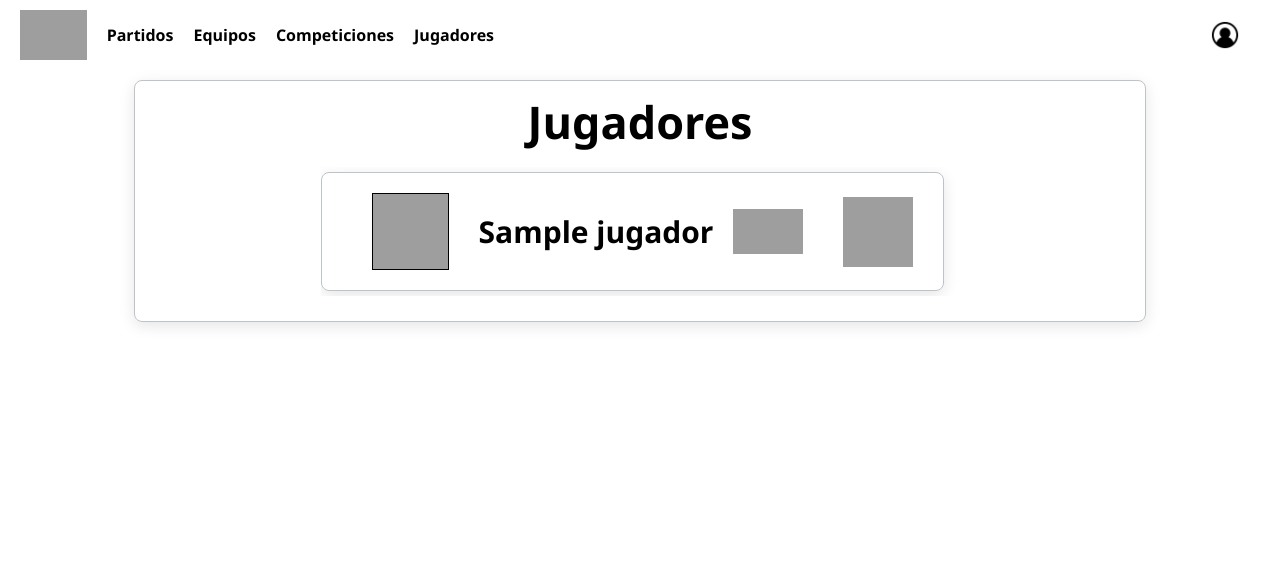
After one commit to nachodorado98/Flask-Futbol-Azure, a Python web app: template web/src/templates/jugadores.html in a window 1280 px wide. The commit adds this page. Shown: the top 562 px of the page. Run offline with Jinja, Linux system fonts and the light colour scheme; the template is opened without the code that fills it: most values are stand-ins (such as "Sample title", 1, 10 or a date in 2020); grey boxes are pictures that could not be loaded.

Commit message:
Creacion de pagina jugadores. Diseño de la informacion de los jugadores

```diff
--- a/web/src/static/css/partidos.css
+++ b/web/src/static/css/partidos.css
@@ -1169,3 +1169,108 @@ footer {
     height: 130px;
     cursor: pointer;
 }
+
+/*----------------------------------------------------------JUGADORES-------------------------------------------------------*/
+
+.tarjeta-jugadores-totales {
+    width: 100%;
+    max-width: 1000px;
+    flex-direction: column;
+    display: flex;
+    align-items: center;
+    margin: 5px auto;
+    padding: 5px;
+    border: 1px solid #bdc3c7;
+    border-radius: 8px;
+    box-shadow: 0 4px 15px rgba(0, 0, 0, 0.1);
+    margin-top: 0px;
+    cursor: default;
+    background-color: var(--color-primario);
+    color: var(--color-secundario)
+}
+
+.tarjeta-jugadores-totales .titulo-pagina-jugadores {
+    font-size: 45px;
+    margin: 5px;
+    color: var(--color-secundario);
+    margin-bottom: 15px;
+}
+
+.tarjetas-jugadores-totales {
+    max-height: calc(84vh - 100px);
+    overflow-y: auto;
+    padding: 0px;
+    padding-right: 15px;
+    margin-bottom: 20px;
+}
+
+.tarjetas-jugadores-totales::-webkit-scrollbar {
+    width: 10px;
+}
+
+.tarjetas-jugadores-totales::-webkit-scrollbar-thumb {
+    background-color: var(--color-secundario);
+    border-radius: 5px;
+}
+
+.tarjetas-jugadores-totales-wrapper {
+    display: flex;
+    flex-direction: column;
+    align-items: center;
+}
+
+.tarjeta-jugador-total {
+    width: 100%;
+    max-width: 800px;
+    margin: 5px auto;
+    padding: 10px;
+    border: 1px solid #bdc3c7;
+    border-radius: 8px;
+    box-shadow: 0 4px 15px rgba(0, 0, 0, 0.1);
+    transition: transform 0.3s ease-in-out, box-shadow 0.3s ease-in-out;
+    cursor: pointer;
+    background-color: var(--color-primario);
+    color: var(--color-secundario);
+    box-sizing: border-box;
+}
+
+.info-jugador-total {
+    display: flex;
+    align-items: center;
+    justify-content: center;
+}
+
+.info-jugador-total h4 {
+    font-size: 30px;
+    color: #fff;
+    margin: 0px;
+    color: var(--color-secundario)
+}
+
+.info-jugador-total .jugador-jugador-total {
+    margin-right: 30px;
+    margin-left: 40px;
+    margin-bottom: 10px;
+    margin-top: 10px;
+    width: 75px;
+    height: 75px;
+    border: 1px solid black;
+}
+
+.info-jugador-total .pais-jugador-total {
+    margin-right: 20px;
+    margin-left: 20px;
+    margin-bottom: 10px;
+    margin-top: 10px;
+    width: 70px;
+    height: 45px;
+}
+
+.info-jugador-total .equipo-jugador-total {
+    margin-right: 20px;
+    margin-left: 20px;
+    margin-bottom: 10px;
+    margin-top: 10px;
+    width: 70px;
+    height: 70px;
+}
--- /dev/null
+++ b/web/src/templates/jugadores.html
@@ -0,0 +1,56 @@
+{% extends "partidos.html" %}
+
+{% block contenedor_lateral_izq %}{% endblock contenedor_lateral_izq %}
+
+{% block partidos %}{% endblock partidos %}
+
+{% block principal %}
+
+<div class="tarjeta-jugadores-totales">
+
+    <p class="titulo-pagina-jugadores"><strong>Jugadores</strong></p>
+
+    {% if datos_jugadores %}
+
+        <div class="tarjetas-jugadores-totales">
+            <div class="tarjetas-jugadores-totales-wrapper">
+
+            {% for jugador in datos_jugadores %}
+
+                <div class="tarjeta-jugador-total" onclick="window.location.href='/jugador/{{ jugador[0] }}'">
+
+                    <div class="info-jugador-total">
+
+                        {% if jugador[3]=='-1' %}
+					        <img class="jugador-jugador-total" src="{{ url_for('static', filename='imagenes/iconos/no_jugador.png') }}" alt="Jugador Icon">
+					    {% else %}
+					        <img class="jugador-jugador-total" src="{{ url_imagen_jugador }}{{ jugador[3] }}.png" alt="Jugador Icon">
+					    {% endif %}
+
+                        <h4>{{ jugador[1] }}</h4>
+
+                        {% if jugador[2]=='-1' %}
+				            <img class="pais-jugador-total" src="{{ url_for('static', filename='imagenes/iconos/no_pais.png') }}" alt="Pais Icon">
+				        {% else %}
+				            <img class="pais-jugador-total" src="{{ url_imagen_pais }}{{ jugador[2] }}.png" alt="Pais Icon">
+				        {% endif %}
+
+                        {% if jugador[4]==-1 %}
+					        <img class="equipo-jugador-total" src="{{ url_for('static', filename='imagenes/iconos/no_escudo.png') }}" alt="Equipo Icon">
+					    {% else %}
+					        <img class="equipo-jugador-total" src="{{ url_imagen_escudo }}{{ jugador[4] }}.png" alt="Equipo Icon">
+					    {% endif %}
+
+                    </div>
+                </div>
+
+            {% endfor %}
+
+             </div>
+        </div>
+
+    {% endif %}
+
+</div>
+
+{% endblock principal %}
--- a/web/src/templates/partidos.html
+++ b/web/src/templates/partidos.html
@@ -20,6 +20,7 @@
                 <li><a href="/partidos">Partidos</a></li>
                 <li><a href="/equipos">Equipos</a></li>
                 <li><a href="/competiciones">Competiciones</a></li>
+                <li><a href="/jugadores">Jugadores</a></li>
             </ul>
         </div>
         <div class="navbar-principal-der">
```
Also changed, not shown: web/src/blueprints/jugador.py (+20 -0 lines), web/src/database/conexion.py (+29 -0 lines), web/tests/testapp/test_pagina_jugadores.py (added, +52 -0 lines), web/tests/testdatabase/test_tabla_jugadores.py (+8 -0 lines).
